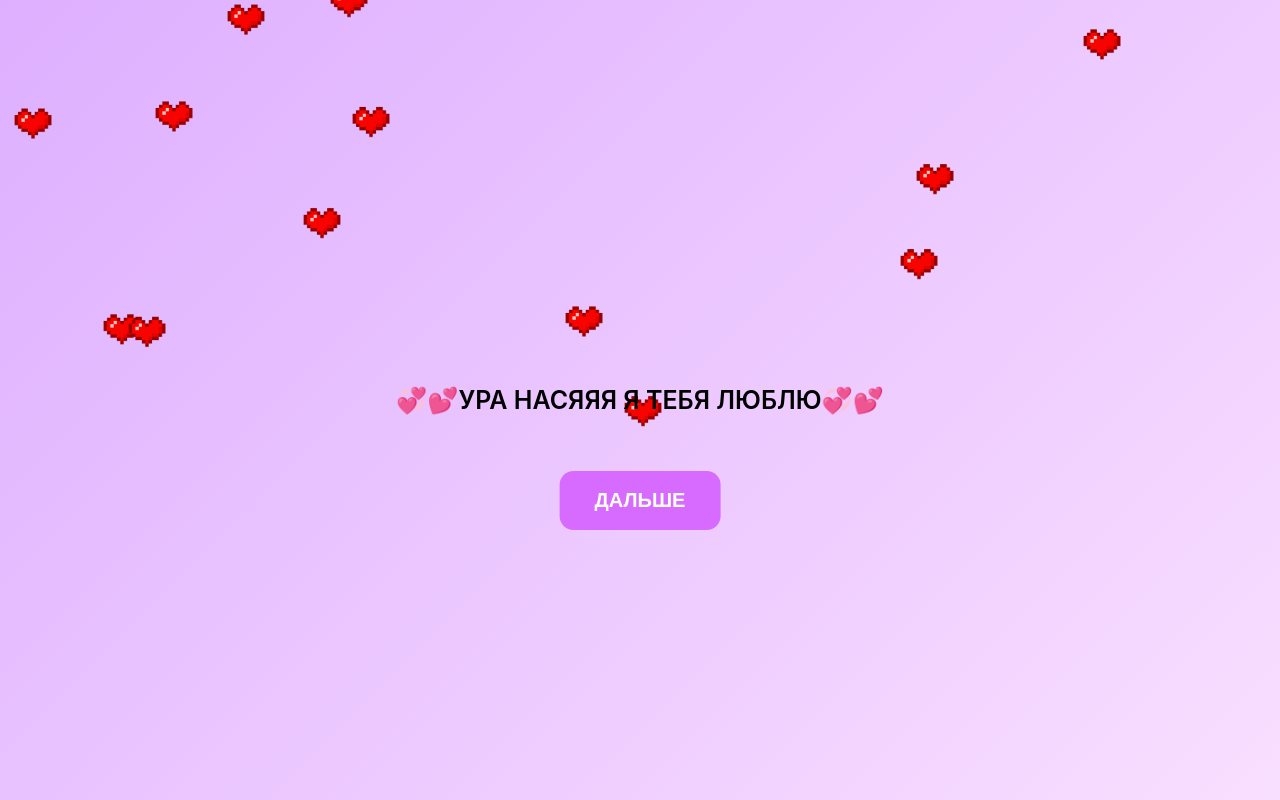
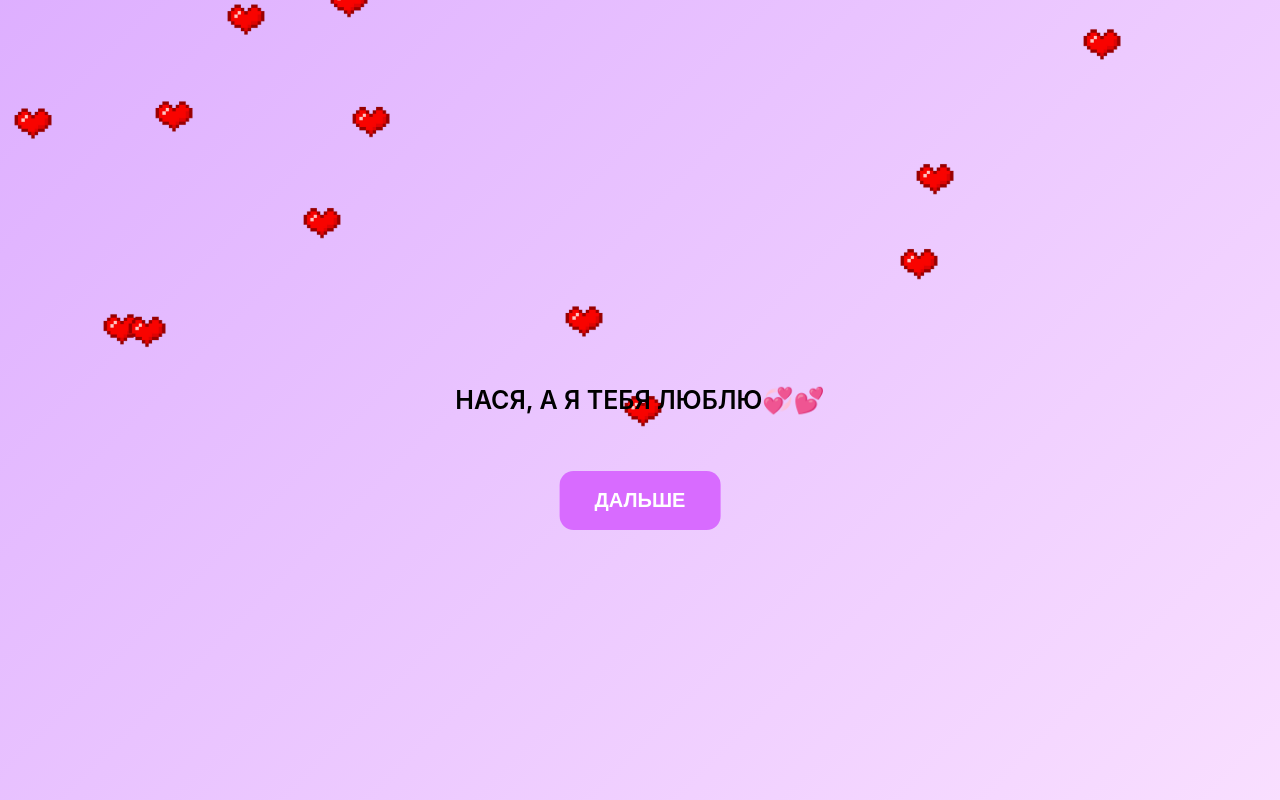
Before and after one commit to lem3m/mylovenastyuha-, a plain HTML site: page index.html in a window 1280 px wide. Both pictures are taken after a click on the button "ДА". Drawn offline with Linux system fonts and the light colour scheme.

Commit message:
Update index.html

```diff
--- a/index.html
+++ b/index.html
@@ -212,7 +212,7 @@ body.bg-change::after {
         <button id="noBtn">НЕТ</button>
 
         <div id="response" class="message">
-            💞💕УРА НАСЯЯЯ Я ТЕБЯ ЛЮБЛЮ💞💕
+            НАСЯ, А Я ТЕБЯ ЛЮБЛЮ💞💕
             <button id="nextBtn" class="next-button">ДАЛЬШЕ</button>
         </div>
     </div>
```
